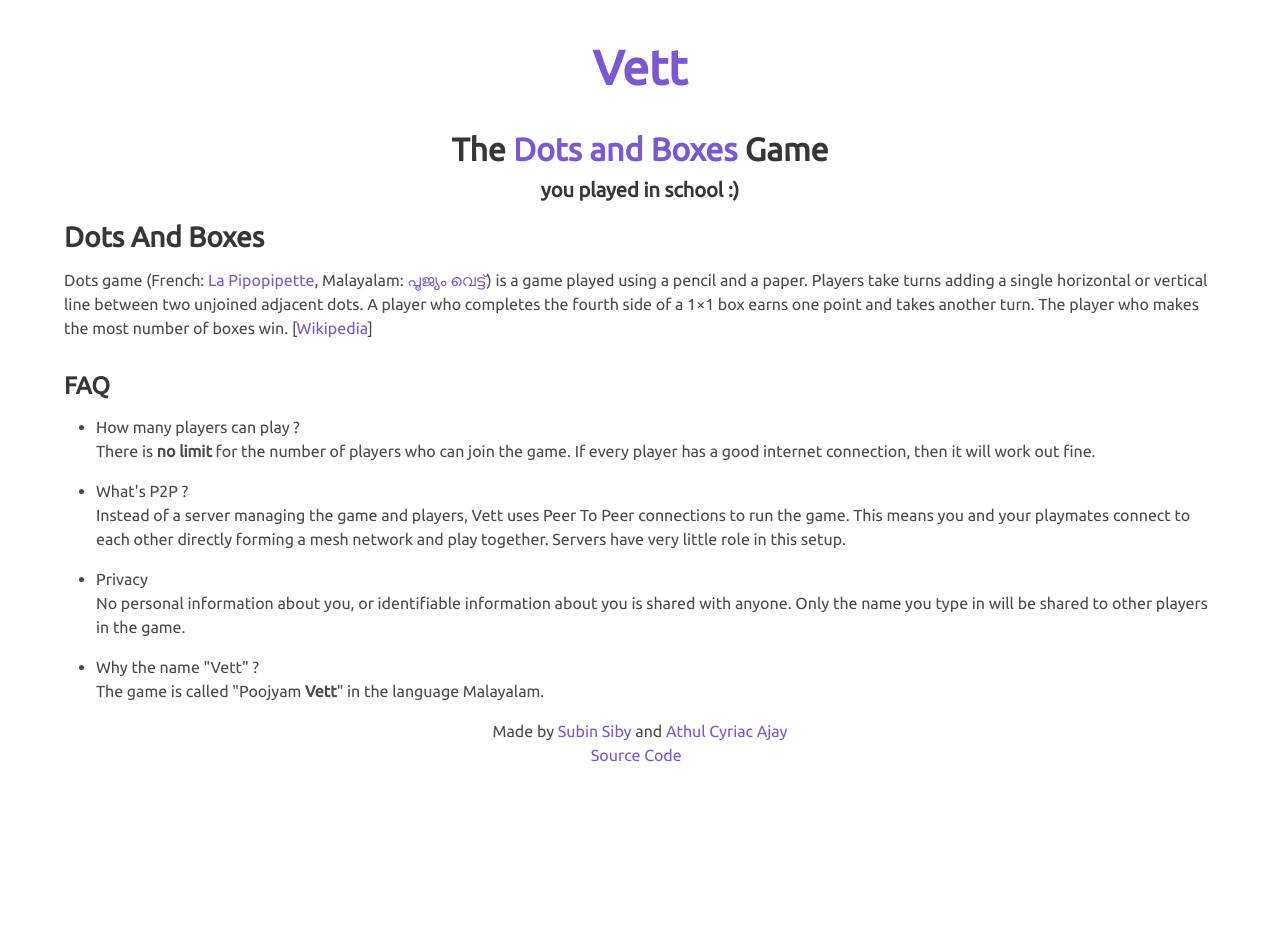
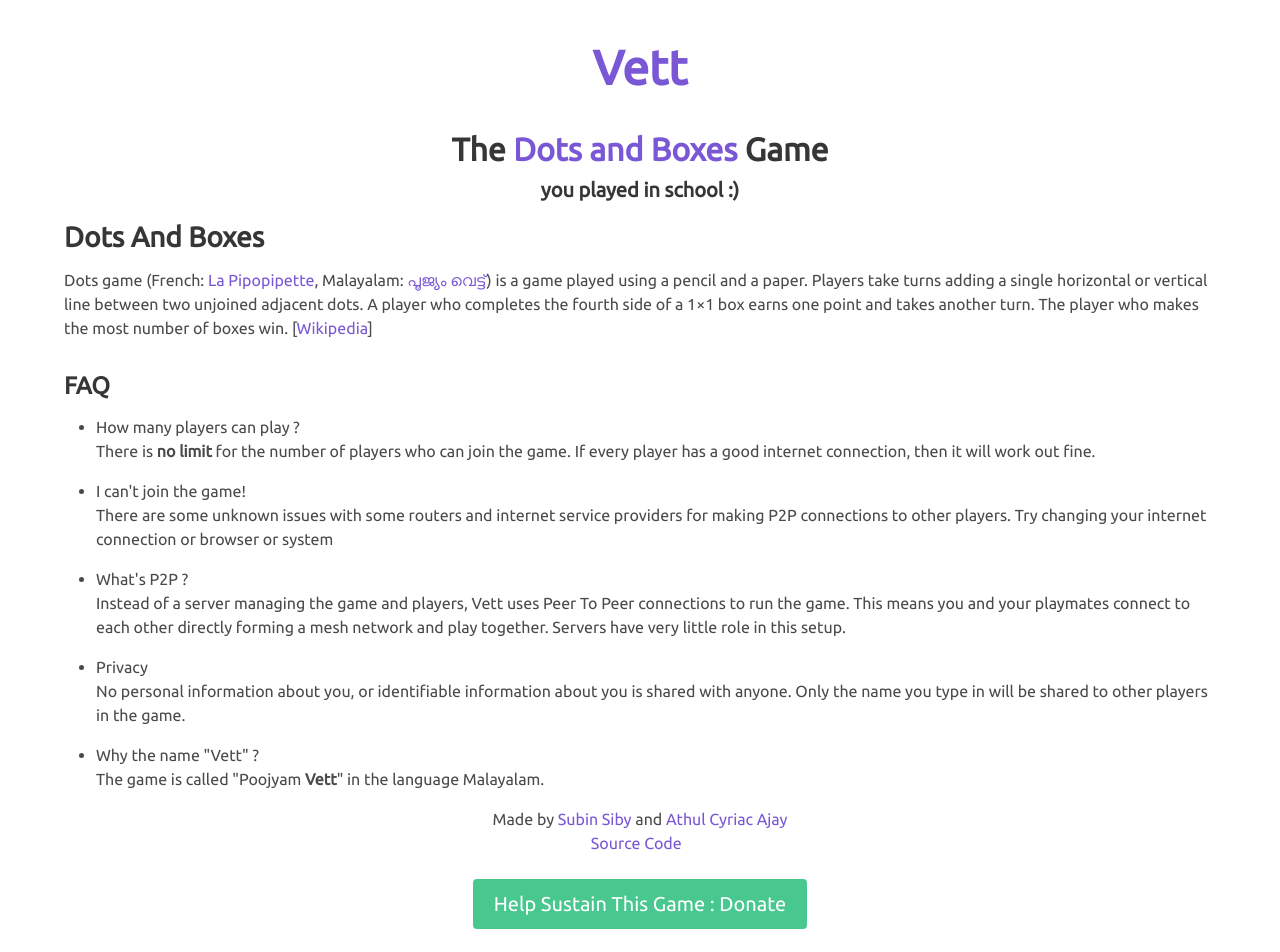
Before and after one commit to subins2000/dots, a Vue app: page /#/about in a window 1280 px wide. Shown: the top 952 px of the page. Before the commit the page ends 815 px from the top, so only its background shows below. Built offline with nearby package versions, Linux system fonts and the light colour scheme; what vue-beautiful-chat, vue-clipboard2 would draw is missing.

Commit message:
Add new faq & donation button

```diff
--- a/src/components/About.vue
+++ b/src/components/About.vue
@@ -8,6 +8,8 @@
         <ul>
           <li>How many players can play ?</li>
           <p>There is <b>no limit</b> for the number of players who can join the game. If every player has a good internet connection, then it will work out fine.</p>
+          <li>I can't join the game!</li>
+          <p>There are some unknown issues with some routers and internet service providers for making P2P connections to other players. Try changing your internet connection or browser or system</p>
           <li>What's P2P ?</li>
           <p>Instead of a server managing the game and players, Vett uses Peer To Peer connections to run the game. This means you and your playmates connect to each other directly forming a mesh network and play together. Servers have very little role in this setup.</p>
           <li>Privacy</li>
@@ -18,6 +20,8 @@
         <div class='has-text-centered'>
           Made by&nbsp;<a href='https://twitter.com/SubinSiby'>Subin Siby</a>&nbsp;and&nbsp;<a href='https://github.com/athul'>Athul Cyriac Ajay</a><br/>
           <a href='https://github.com/subins2000/vett'>Source Code </a>&nbsp;
+          <br/><br/>
+          <a href='https://subinsb.com/donate' target='_blank' class='button is-medium is-success'>Help Sustain This Game : Donate</a>
         </div><br/><br/>
       </div>
     </div>
--- a/src/components/Footer.vue
+++ b/src/components/Footer.vue
@@ -17,6 +17,7 @@
         </div>
       </div>
     </nav>
+    <a href='https://subinsb.com/donate' target='_blank' class='button is-medium is-success'>Help Sustain This Game : Donate</a>
   </footer>
 </template>
 
```
